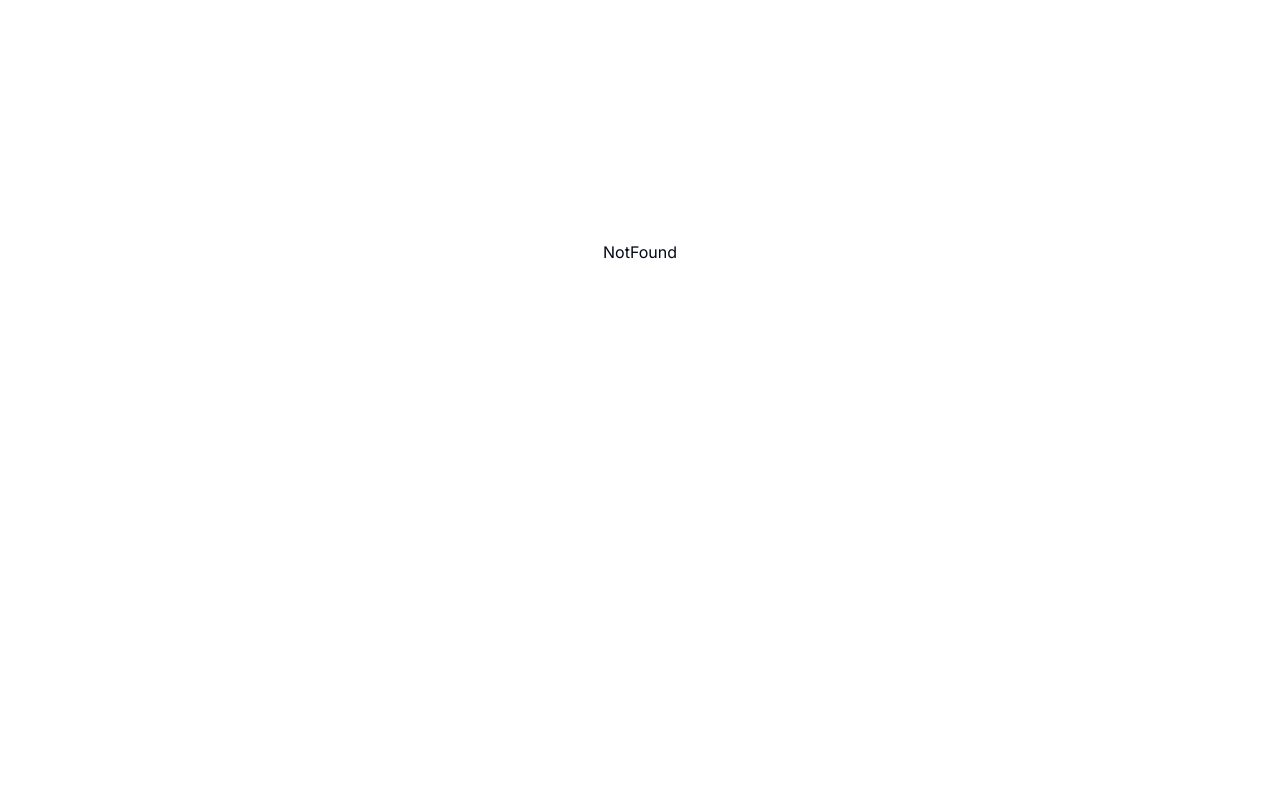
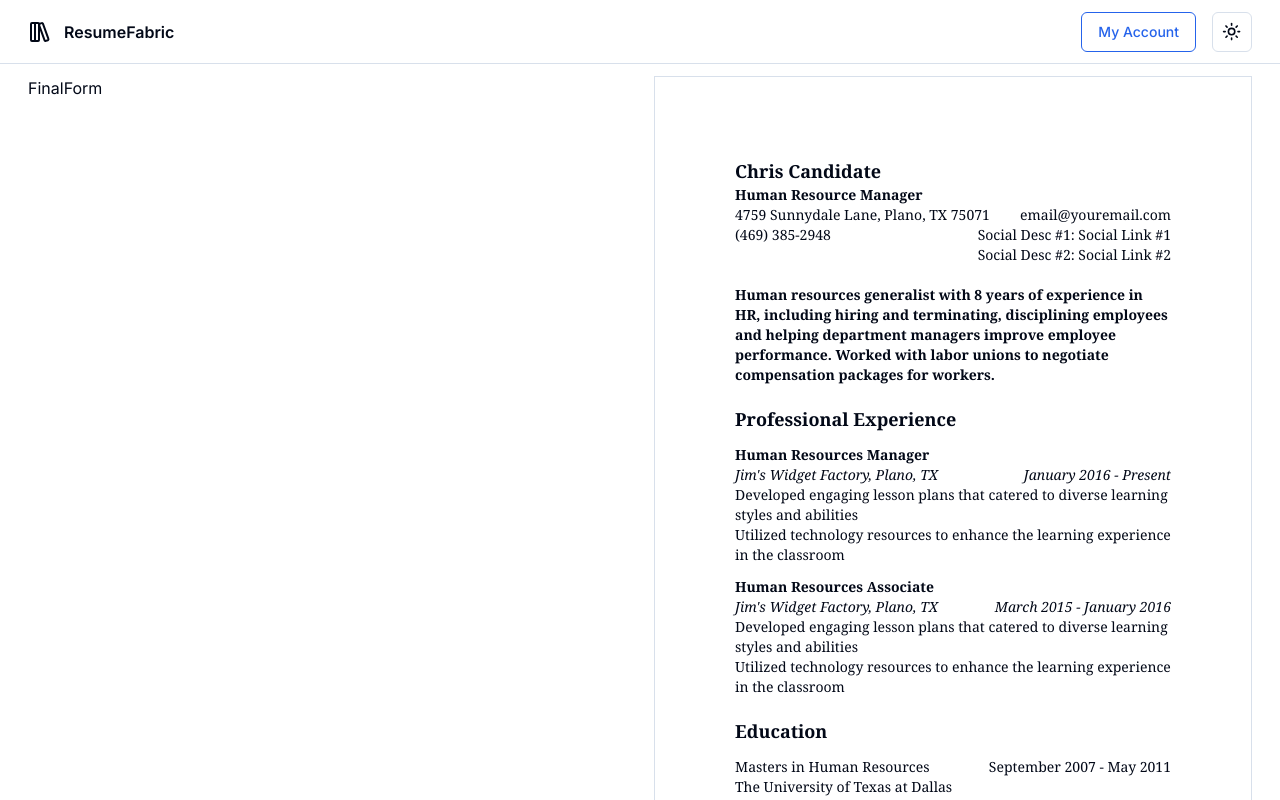
Before and after one commit to Avsholeh/resumefabric, a Next.js app: page /final in a window 1280 px wide. Before the commit this address had no page. Shown: the top 800 px of the page. Built offline with nearby package versions, Linux system fonts and the light colour scheme.

Commit message:
feat: add final page

```diff
--- /dev/null
+++ b/src/app/(resume)/final/loading.tsx
@@ -0,0 +1,5 @@
+import LoadingResume from "@/components/shared/loading-resume";
+
+export default function FinalLoading() {
+    return <LoadingResume />;
+}
--- /dev/null
+++ b/src/app/(resume)/final/page.tsx
@@ -0,0 +1,7 @@
+import ResumeContainer from "@/components/shared/resume-container";
+import FinalForm from "@/features/resume/final/components/form";
+import ClassicTemplate from "@/features/resume/templates/classic";
+
+export default function FinalPage() {
+    return <ResumeContainer form={<FinalForm />} template={<ClassicTemplate />} />;
+}
--- /dev/null
+++ b/src/features/resume/final/components/form.tsx
@@ -0,0 +1,3 @@
+export default function FinalForm() {
+    return <div>FinalForm</div>;
+}
```
